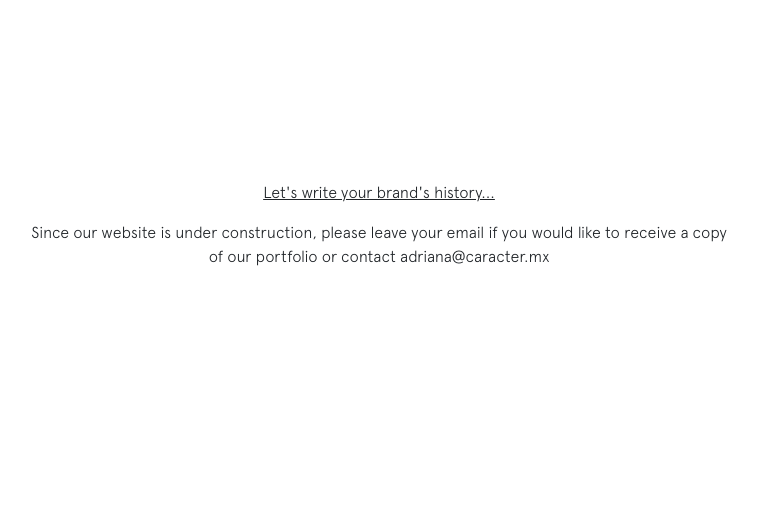
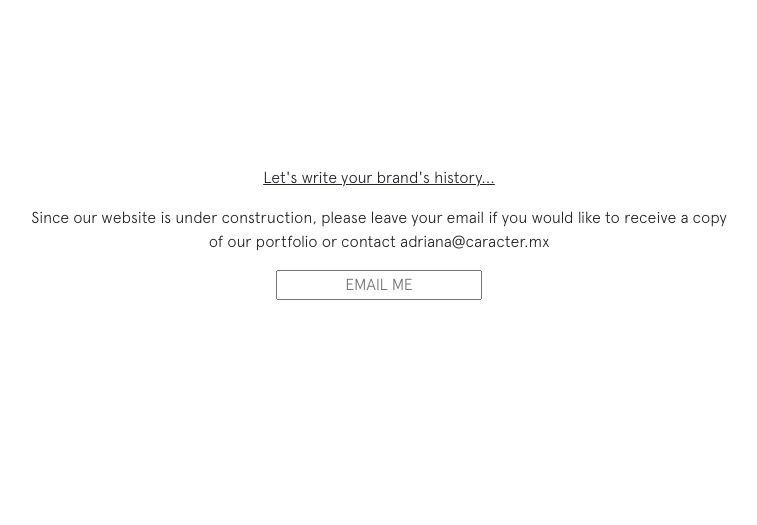
Before and after one commit to dsegovia90/caracter, a plain HTML site: page index.html in a window 1280 px wide. Shown: the part 167-692 px from the top of the page, without its empty margins (261-1018 px from the left). Drawn offline with nearby package versions, Linux system fonts and the light colour scheme.

Commit message:
added input

```diff
--- a/index.html
+++ b/index.html
@@ -24,6 +24,7 @@
         <p class='underlined'>Let's write your brand's history...</p>
         <p>Since our website is under construction, please leave your email if you would like to receive a copy of our portfolio
           or contact adriana@caracter.mx</p>
+        <input class='text-center' type='text' placeholder='EMAIL ME'>
       </div>
     </div>
     <div class='row align-items-end justify-content-center'>
```
